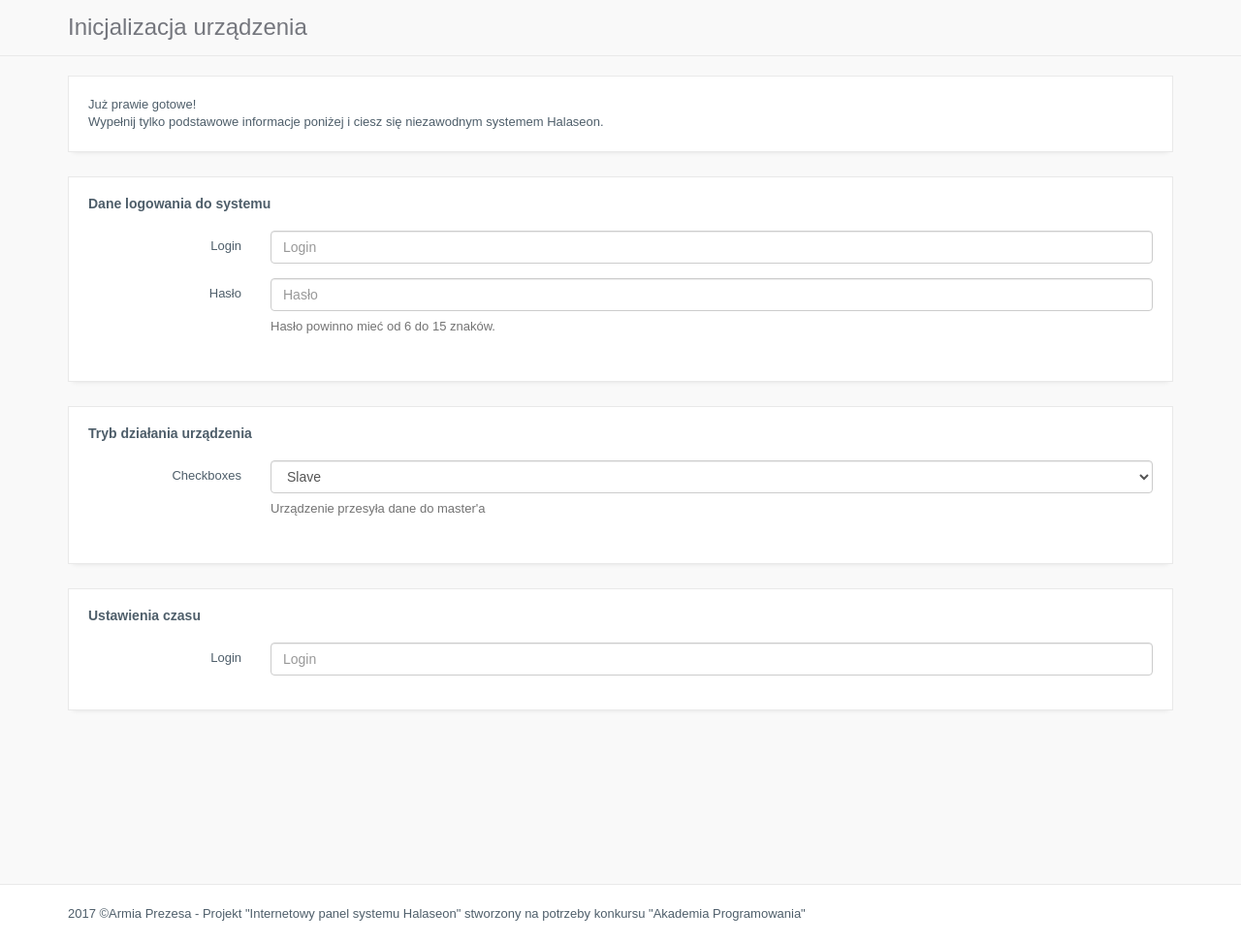
After one commit to przemub/halaseon, a Django app: a page that uses międzymordzie/pomiary/templates/pomiary/initialScreen.html in a window 1280 px wide. The commit adds this page. Shown: the whole page at 97% size. Run offline with Django 3.2, Linux system fonts and the light colour scheme; some libraries are stand-ins or nearby versions.

Commit message:
Dodano custom'owe ekrany bledow 400, 403,404, 500. Oprocz tego pod adresem /pomiary/initial dostepna jest wczesna wersja panelu do pierwszej konfiguracji (wg. mnie jest to prostsze niz podlaczenia po usb i kopiowanie konfiguracji z komputera).

```diff
--- a/międzymordzie/halaseon/settings.py
+++ b/międzymordzie/halaseon/settings.py
@@ -119,3 +119,6 @@ USE_TZ = True
 # https://docs.djangoproject.com/en/1.10/howto/static-files/
 
 STATIC_URL = '/static/'
+
+DEBUG = TEMPLATE_DEBUG = False
+ALLOWED_HOSTS = ['*',]
--- a/międzymordzie/halaseon/urls.py
+++ b/międzymordzie/halaseon/urls.py
@@ -19,5 +19,11 @@ from django.contrib import admin
 urlpatterns = [
     url(r'^$', include('pomiary.urls')),
     url(r'^ajax/', include('pomiary.urls')),
+    url(r'^pomiary/', include('pomiary.urls')),
     url(r'^admin/', admin.site.urls),
 ]
+
+handler400 = 'pomiary.views.handler400'
+handler403 = 'pomiary.views.handler403'
+handler404 = 'pomiary.views.handler404'
+handler500 = 'pomiary.views.handler500'
--- a/międzymordzie/pomiary/templates/pomiary/400.html
+++ b/międzymordzie/pomiary/templates/pomiary/400.html
@@ -81,7 +81,7 @@ hr{
             <p class="enormous-font bree-font"> 400 </p>
             <p class="big-font"> Niestety nie rozumiem o co ci chodzi :( </p>
             <hr>
-            <p class="big-font"> Wróćmy do <a href="index.html" class="underline">strony głównej</a></p>
+            <p class="big-font"> Wróćmy do <a href="/" class="underline">strony głównej</a></p>
         </div>
     </div>
 </body>
--- a/międzymordzie/pomiary/templates/pomiary/403.html
+++ b/międzymordzie/pomiary/templates/pomiary/403.html
@@ -81,7 +81,7 @@ hr{
             <p class="enormous-font bree-font"> 403 </p>
             <p class="big-font"> Niestety nie wolno ci tu być :( </p>
             <hr>
-            <p class="big-font"> Wróćmy do <a href="index.html" class="underline">strony głównej</a></p>
+            <p class="big-font"> Wróćmy do <a href="/" class="underline">strony głównej</a></p>
         </div>
     </div>
 </body>
--- a/międzymordzie/pomiary/templates/pomiary/404.html
+++ b/międzymordzie/pomiary/templates/pomiary/404.html
@@ -81,7 +81,7 @@ hr{
             <p class="enormous-font bree-font"> 404 </p>
             <p class="big-font"> Bardzo nam przykro, ale ta strona nie istnieje :( </p>
             <hr>
-            <p class="big-font"> Wróćmy do <a href="index.html" class="underline">strony głównej</a></p>
+            <p class="big-font"> Wróćmy do <a href="/" class="underline">strony głównej</a></p>
         </div>
     </div>
 </body>
--- a/międzymordzie/pomiary/templates/pomiary/500.html
+++ b/międzymordzie/pomiary/templates/pomiary/500.html
@@ -81,7 +81,7 @@ hr{
             <p class="enormous-font bree-font"> 500 </p>
             <p class="big-font"> Coś poszło bardzo nie tak :( </p>
             <hr>
-            <p class="big-font"> Wróćmy do <a href="index.html" class="underline">strony głównej</a></p>
+            <p class="big-font"> Wróćmy do <a href="/" class="underline">strony głównej</a></p>
         </div>
     </div>
 </body>
--- /dev/null
+++ b/międzymordzie/pomiary/templates/pomiary/initialScreen.html
@@ -0,0 +1,112 @@
+{% load staticfiles %}
+{% load l10n %}
+<!DOCTYPE html>
+<html>
+	<head>
+		<meta http-equiv="content-type" content="text/html; charset=UTF-8">
+        <title>Inicjalizacja urządzenia</title>
+        <meta content="width=device-width, initial-scale=1" name="viewport">
+        <meta charset="UTF-8">
+        <meta name="description" content="Inicjalizacja urządzenia">
+        <meta name="keywords" content="halaseon">
+
+		<link href="{% static "pomiary/bootstrap.css" %}" rel="stylesheet" type="text/css">
+		<link href="{% static "pomiary/modern.css" %}" rel="stylesheet" type="text/css">
+    </head>
+
+    <body class="page-header-fixed compact-menu page-horizontal-bar  pace-done">
+        <main class="page-content content-wrap">
+            <div class="page-inner" style="min-height:973px !important">
+                <div class="page-title">
+                    <div class="container">
+                        <h3 style="display: inline">Inicjalizacja urządzenia</h3>
+                    </div>
+                </div>
+                <div id="main-wrapper" class="container">
+                    <div class="row">
+                        <div class="col-md-12">
+							<div class="panel panel-white">
+								<div class="panel-body">
+									<span>Już prawie gotowe!<br/>Wypełnij tylko podstawowe informacje poniżej i ciesz się niezawodnym systemem Halaseon.</span>
+								</div>
+							</div>
+						</div>
+                    </div>
+                    <div class="row">
+						<div class="col-md-12">
+							<div class="panel panel-white">
+								<div class="panel-heading clearfix">
+									<h4 class="panel-title">Dane logowania do systemu</h4>
+								</div>
+								<div class="panel-body">
+									<div class="form-horizontal">
+										<div class="form-group">
+											<label class="col-sm-2 control-label" for="in-login">Login</label>
+											<div class="col-sm-10">
+												<input id="in-login" class="form-control" placeholder="Login">
+											</div>
+										</div>
+										<div class="form-group">
+											<label class="col-sm-2 control-label" for="in-login">Hasło</label>
+											<div class="col-sm-10">
+												<input id="in-login" type="password" class="form-control" placeholder="Hasło">
+												<p class="help-block">Hasło powinno mieć od 6 do 15 znaków.</p>
+											</div>
+										</div>
+									</div>
+								</div>
+							</div>
+						</div>
+					</div>
+					<div class="row">
+						<div class="col-md-12">
+							<div class="panel panel-white">
+								<div class="panel-heading clearfix">
+									<h4 class="panel-title">Tryb działania urządzenia</h4>
+								</div>
+								<div class="panel-body">
+									<div class="form-horizontal">
+										<div class="form-group">
+											<label class="col-sm-2 control-label">Checkboxes</label>
+											<div class="col-sm-10">
+												<select class="form-control m-b-sm">
+													<option>Slave</option>
+													<option>Master</option>
+												</select>
+												<p class="help-block">Urządzenie przesyła dane do master'a</p>
+											</div>
+										</div>
+									</div>
+								</div>
+							</div>
+						</div>
+					</div>
+					<div class="row">
+						<div class="col-md-12">
+							<div class="panel panel-white">
+								<div class="panel-heading clearfix">
+									<h4 class="panel-title">Ustawienia czasu</h4>
+								</div>
+								<div class="panel-body">
+									<div class="form-horizontal">
+										<div class="form-group">
+											<label class="col-sm-2 control-label" for="in-login">Login</label>
+											<div class="col-sm-10">
+												<input id="in-login" class="form-control" placeholder="Login">
+											</div>
+										</div>
+									</div>
+								</div>
+							</div>
+						</div>
+					</div>
+                </div>
+                <div class="page-footer">
+                    <div class="container">
+                        <p class="no-s">2017 ©Armia Prezesa - Projekt "Internetowy panel systemu Halaseon" stworzony na potrzeby konkursu "Akademia Programowania"</p>
+                    </div>
+                </div>
+            </div>
+        </main>
+	</body>
+</html>
--- a/międzymordzie/pomiary/urls.py
+++ b/międzymordzie/pomiary/urls.py
@@ -4,5 +4,6 @@ from . import views
 
 urlpatterns = [
     url(r'^$', views.index, name='index'),
+    url(r'^initial$', views.initial, name='inital'),
     url(r'^live_update/$', views.live_update, name="live_update"),
 ]
--- a/międzymordzie/pomiary/views.py
+++ b/międzymordzie/pomiary/views.py
@@ -10,9 +10,24 @@ def index(request):
 
     return render(request, 'pomiary/index.html', context)
 
+def initial(request):
+    return render(request, 'pomiary/initialScreen.html')
+
 def live_update(request):
     dict = {}
     for sonda in context['sondy']:
-        dict[sonda.__str__()] = {'value': sonda.pomiary()[-1].wynik, 'time':{'godzina': sonda.pomiary()[-1].godzina(), 'data': sonda.pomiary()[-1].data.day}}
+        dict[sonda.__str__()] = {'value': sonda.pomiary()[-1].wynik, 'time':{'godzina': sonda.pomiary()[-1].godzina(), 'hour': sonda.pomiary()[-1].data.hour(), 'minute': sonda.pomiary()[-1].data.minute(), 'data': sonda.pomiary()[-1].data.day}}
 
     return JsonResponse(dict)
+
+def handler400(request):
+    return render(request, 'pomiary/400.html')
+
+def handler403(request):
+    return render(request, 'pomiary/403.html')
+
+def handler404(request):
+    return render(request, 'pomiary/404.html')
+
+def handler500(request):
+    return render(request, 'pomiary/500.html')
```
